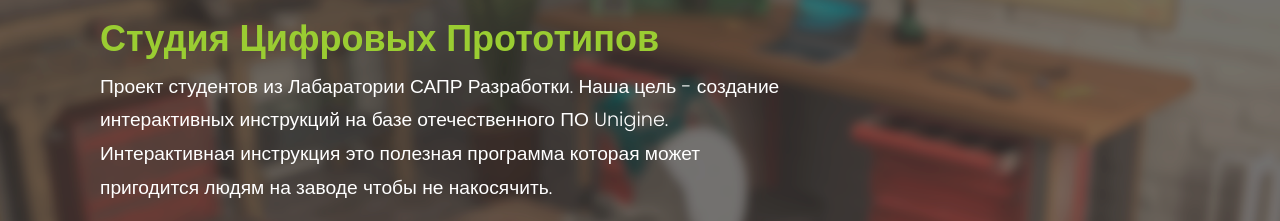
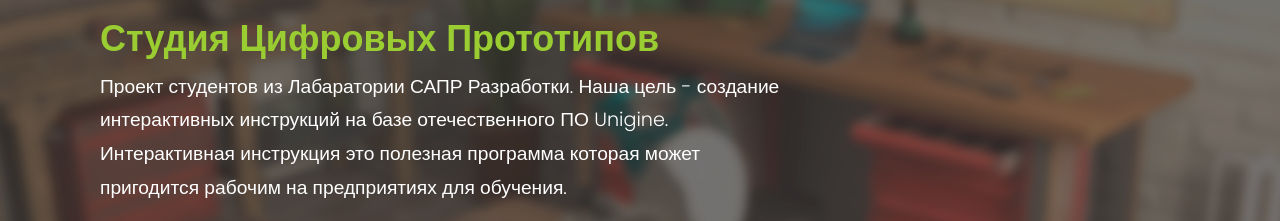
Before and after one commit to SCP2/SCP2.github.io, a plain HTML site: page index.html in a window 1280 px wide. Shown: the part 341-562 px from the top of the page. Drawn offline with nearby package versions, Linux system fonts and the light colour scheme.

Commit message:
Update index.html
3

```diff
--- a/index.html
+++ b/index.html
@@ -20,7 +20,7 @@
         <div class="content">
             <p>Студия Цифровых Прототипов</p>
             <p>Проект студентов из Лабаратории САПР Разработки. Наша цель - создание интерактивных инструкций на базе отечественного ПО Unigine.
-                Интерактивная инструкция это полезная программа которая может пригодится людям на заводе чтобы не накосячить. </p>
+                Интерактивная инструкция это полезная программа которая может пригодится рабочим на предприятиях для обучения. </p>
             <a href="#" class="btn"><ion-icon name="play-circle-outline"></ion-icon>Смотреть</a>
         </div>
 
```
